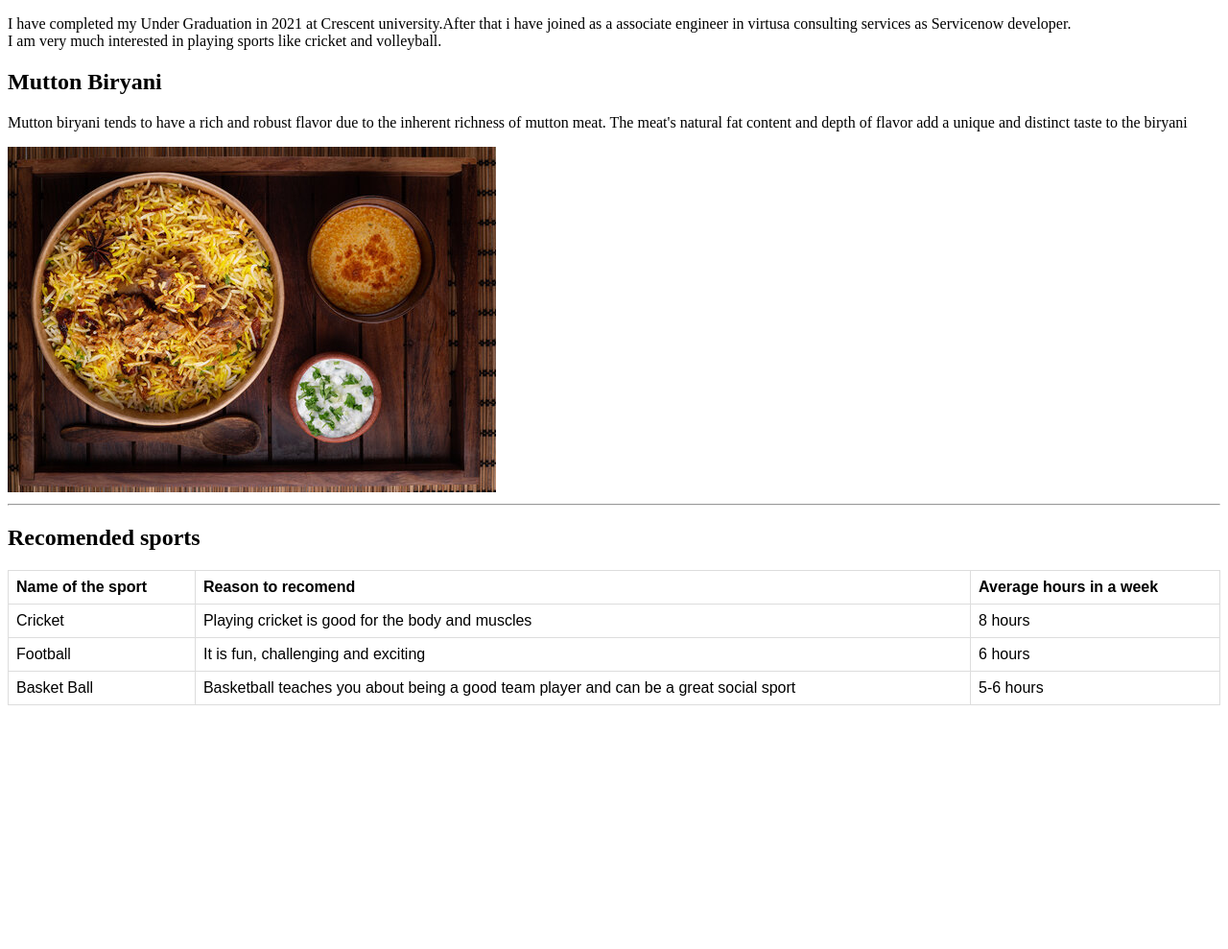
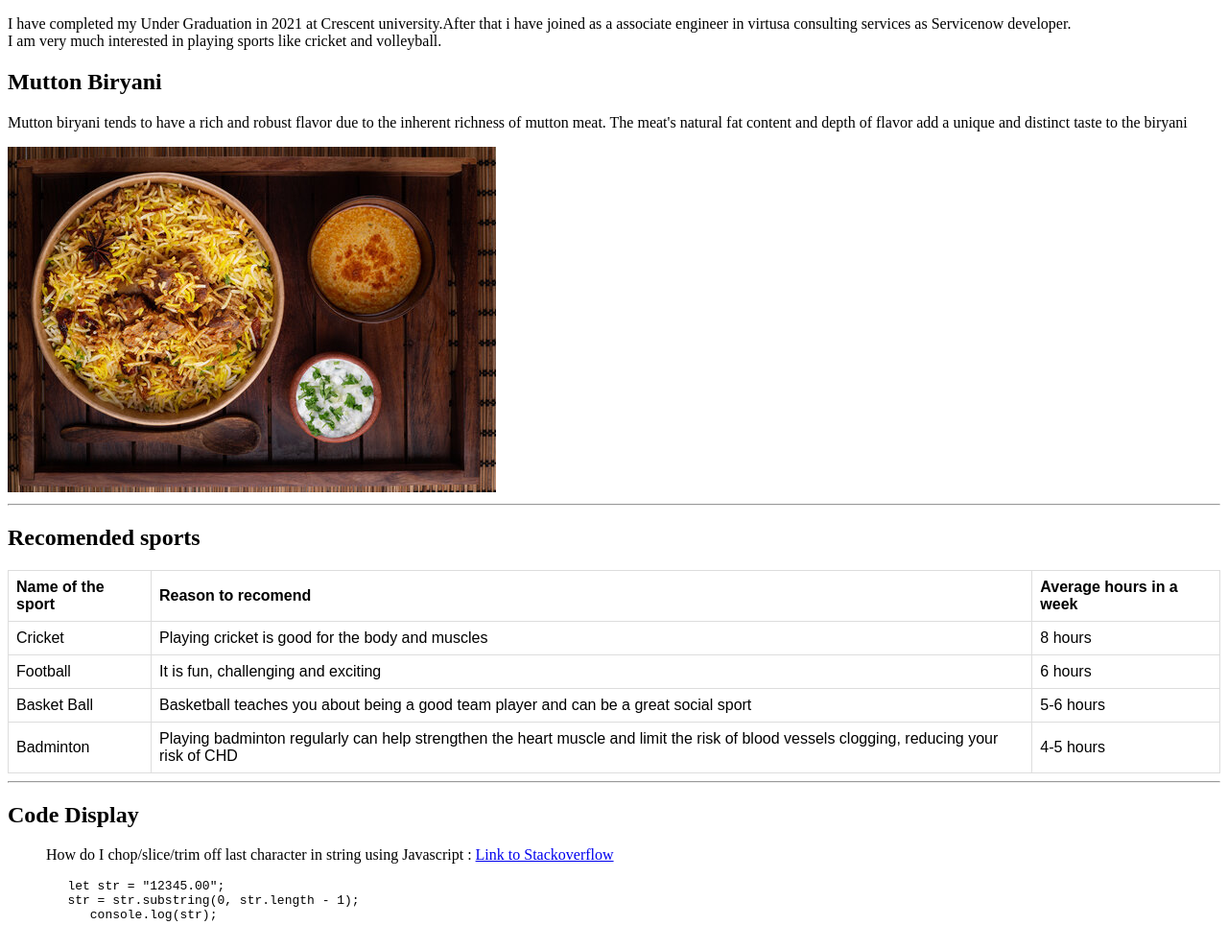
Before and after one commit to 44-563-WebApps-F23/44563-webapps-f23-assignment3-HariChaithanya, a plain HTML site: page mystats.html in a window 1280 px wide. Shown: the whole page at 96% size. Before the commit the page ends 800 px from the top, so only its background shows below. Drawn offline with Linux system fonts and the light colour scheme.

Commit message:
Update mystats.html

```diff
--- a/mystats.html
+++ b/mystats.html
@@ -48,8 +48,19 @@ td, th {
             <td>Basketball teaches you about being a good team player and can be a great social sport</td>
             <td>5-6 hours</td>
         </tr>
+        <tr>
+            <td>Badminton</td>
+            <td>Playing badminton regularly can help strengthen the heart muscle and limit the risk of blood vessels clogging, reducing your risk of CHD</td>
+            <td>4-5 hours</td>
     </table>
-
+    <hr>
+    <h2>Code Display</h2>
+    <blockquote>How do I chop/slice/trim off last character in string using Javascript : <a href="https://stackoverflow.com/questions/952924/how-do-i-chop-slice-trim-off-last-character-in-string-using-javascript">Link to Stackoverflow</a></blockquote>
+    <pre>
+        let str = "12345.00";
+        str = str.substring(0, str.length - 1);
+           console.log(str);
+    </pre>
 
 </body>
 </html>
```
